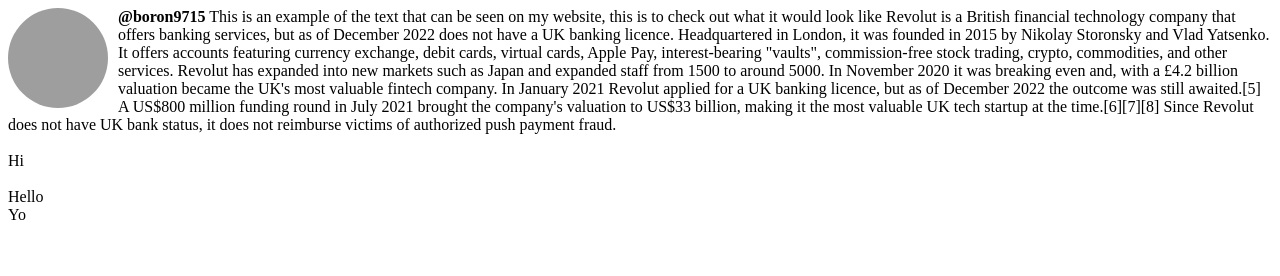
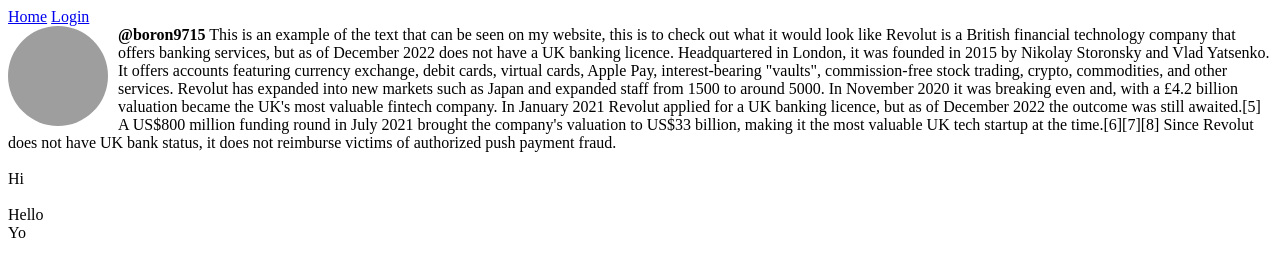
Before and after one commit to MikeTaylor531425/EPHS, a plain HTML site: page index.html in a window 1280 px wide. Drawn offline with Linux system fonts and the light colour scheme; grey boxes are pictures that could not be loaded.

Commit message:
Update index.html
Signed-off-by: MikeTaylor531425 <120058327+MikeTaylor531425@users.noreply.github.com>

```diff
--- a/index.html
+++ b/index.html
@@ -14,6 +14,10 @@
         </style>
     </head>
     <body>
+        <nav>
+        <a href="./index.html">Home</a>
+        <a href="./login.html">Login</a>
+        </nav>
     <style>
             .padding {
             width: 100px;
```
